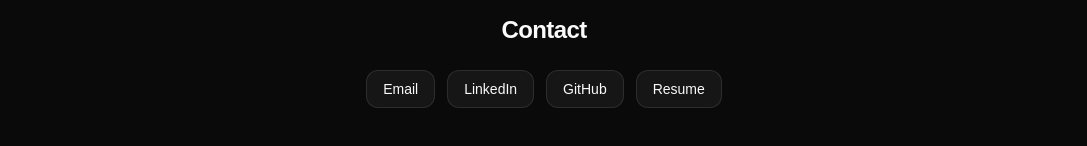
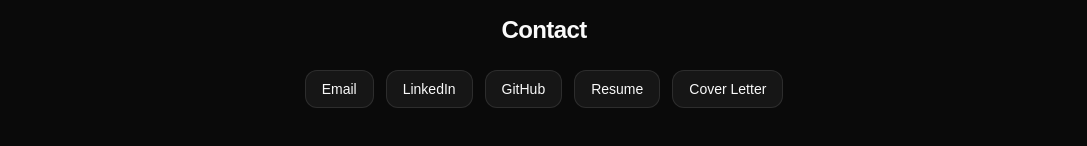
Before and after one commit to SolomonBell/portfoliowebsite, a Next.js app: page / in a window 1280 px wide. Shown: the part 1930-2076 px from the top of the page, without its empty margins (96-1183 px from the left). Built offline with nearby package versions, Linux system fonts and the light colour scheme; no server answers.

Commit message:
Add Cover Letter button next to Resume button

```diff
--- a/app/sections/Contact.tsx
+++ b/app/sections/Contact.tsx
@@ -44,6 +44,15 @@
         >
           Resume
         </a>
+
+        <a
+          href="https://docs.google.com/document/d/1cf_fZplzz8HdyWW4NK8iLAygDTYfmFsHoJkH2bDfpEw/edit?usp=sharing"
+          target="_blank"
+          rel="noopener noreferrer"
+          className="rounded-xl border border-white/10 bg-white/5 px-4 py-2 text-sm hover:bg-white/10"
+        >
+          Cover Letter
+        </a>
       </div>
     </section>
   );
```
